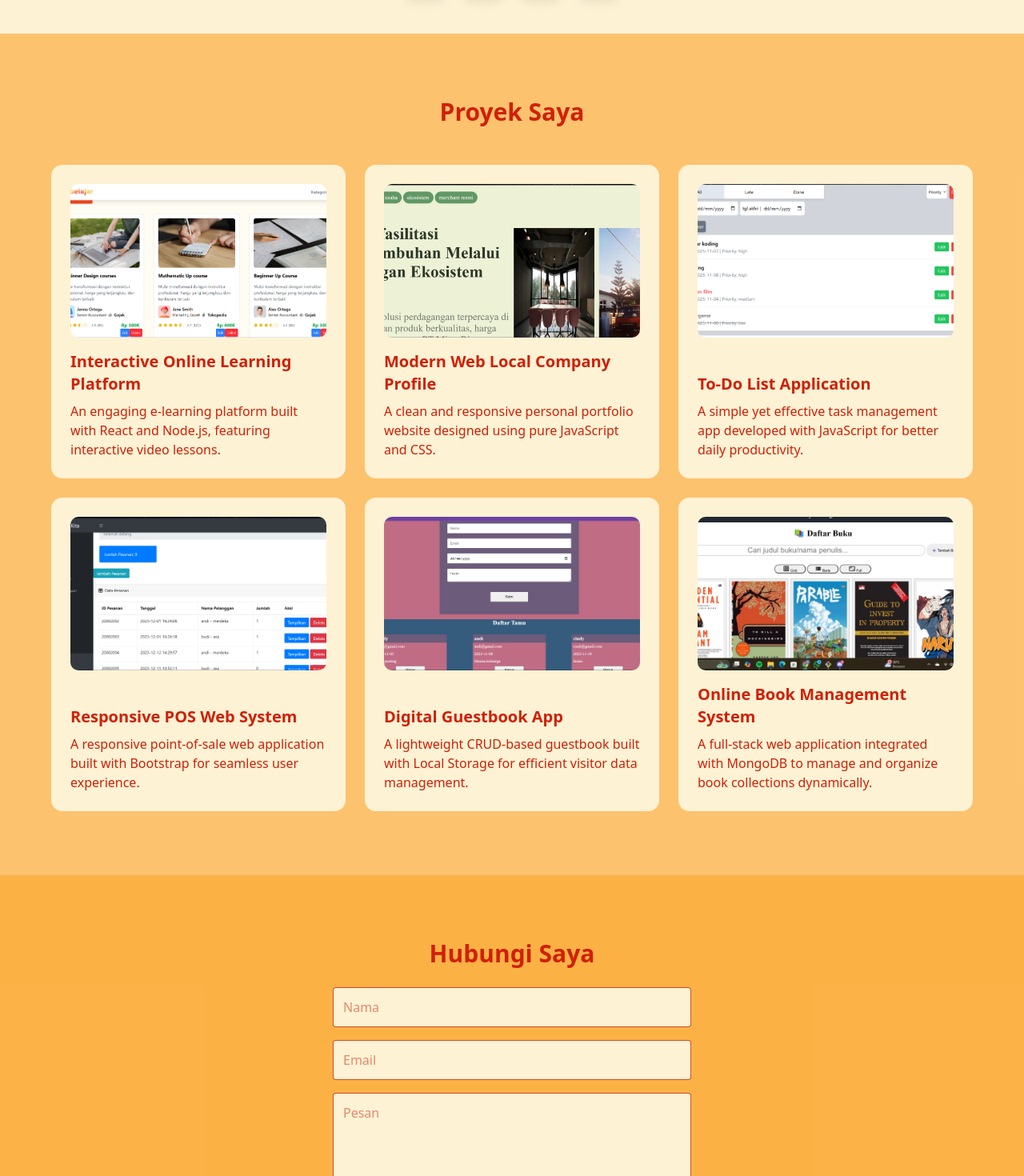
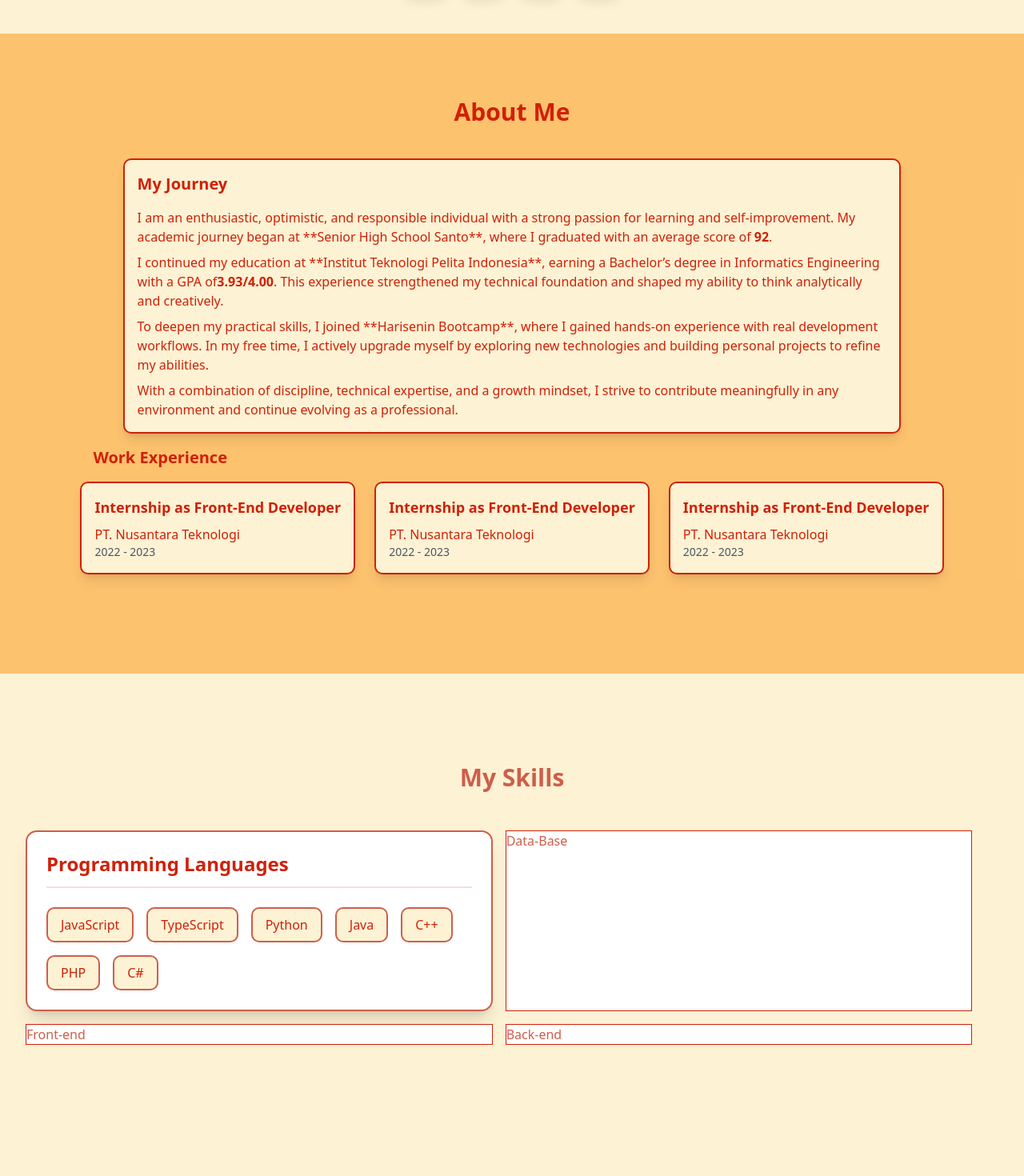
Before and after one commit to freedyest/portofolio-freedy, a Next.js app: page / in a window 1280 px wide. Shown: the part 800-2270 px from the top of the page at 80% size. Built offline with nearby package versions, Linux system fonts and the light colour scheme.

Commit message:
about and skill section init

```diff
--- a/app/page.tsx
+++ b/app/page.tsx
@@ -2,11 +2,14 @@ import Hero from "../components/Hero";
 import Project from "../components/Project";
 import Contact from "../components/Contact";
 import Footer from "../components/Footer";
-
+import About from "../components/About";
+import Skill from "../components/Skill";
 export default function Home() {
   return (
     <main>
       <Hero />
+      <About />
+      <Skill />
       <Project />
       <Contact />
       <Footer />
--- /dev/null
+++ b/components/About.jsx
@@ -0,0 +1,96 @@
+"use client";
+
+import { motion } from "framer-motion";
+
+export default function About() {
+  const workexperience = [
+    {
+      position: "Internship as Front-End Developer",
+      company: "PT. Nusantara Teknologi",
+      date: "2022 - 2023",
+    },
+    {
+      position: "Internship as Front-End Developer",
+      company: "PT. Nusantara Teknologi",
+      date: "2022 - 2023",
+    },
+    {
+      position: "Internship as Front-End Developer",
+      company: "PT. Nusantara Teknologi",
+      date: "2022 - 2023",
+    },
+  ];
+  return (
+    <section
+      id="about"
+      className="min-h-screen py-20 bg-peach/70 text-primary px-8"
+    >
+      <motion.div
+        className="flex flex-col items-center"
+        initial={{ opacity: 0 }}
+        animate={{ opacity: 1 }}
+        transition={{ duration: 1 }}
+      >
+        <h2 className="text-3xl text-primary font-bold text-center">
+          About Me
+        </h2>
+        <motion.div
+          id="intro"
+          className="mt-10 border-2 border-primary bg-warmyellow rounded-lg w-4/5 shadow-lg flex flex-col"
+          initial={{ opacity: 0, y: -20 }}
+          whileInView={{ opacity: 1, y: 0 }}
+          transition={{ duration: 0.5 }}
+        >
+          <h3 className="text-xl text-primary text-start font-bold p-4">
+            My Journey
+          </h3>
+          <p className="text-md text-primary text-start px-4 pb-2">
+            I am an enthusiastic, optimistic, and responsible individual with a
+            strong passion for learning and self-improvement. My academic
+            journey began at **Senior High School Santo**, where I graduated
+            with an average score of <span className="font-semibold">92</span>.
+          </p>
+          <p className="text-md text-primary text-start px-4 pb-2">
+            I continued my education at **Institut Teknologi Pelita Indonesia**,
+            earning a Bachelor’s degree in Informatics Engineering with a GPA of
+            <span className="font-semibold">3.93/4.00</span>. This experience
+            strengthened my technical foundation and shaped my ability to think
+            analytically and creatively.
+          </p>
+          <p className="text-md text-primary text-start px-4 pb-2">
+            To deepen my practical skills, I joined **Harisenin Bootcamp**,
+            where I gained hands-on experience with real development workflows.
+            In my free time, I actively upgrade myself by exploring new
+            technologies and building personal projects to refine my abilities.
+          </p>
+          <p className="text-md text-primary text-start px-4 pb-4">
+            With a combination of discipline, technical expertise, and a growth
+            mindset, I strive to contribute meaningfully in any environment and
+            continue evolving as a professional.
+          </p>
+        </motion.div>
+
+        <div id="workexperience">
+          <h3 className="text-xl text-primary text-start font-bold p-4">
+            Work Experience
+          </h3>
+          <div className="grid md:grid-cols-2 lg:grid-cols-3 gap-6 max-w-6xl mx-auto">
+            {workexperience.map((work, index) => (
+              <motion.div
+                key={index}
+                className="bg-warmyellow flex flex-col border-2 border-primary rounded-lg shadow-lg p-4"
+                initial={{ opacity: 0, x: -20 }}
+                whileInView={{ opacity: 1, x: 0 }}
+                transition={{ delay: index * 0.2 }}
+              >
+                <h4 className="text-lg font-semibold mb-2">{work.position}</h4>
+                <p className="text-md">{work.company}</p>
+                <p className="text-sm text-gray-600">{work.date}</p>
+              </motion.div>
+            ))}
+          </div>
+        </div>
+      </motion.div>
+    </section>
+  );
+}
--- a/components/Contact.tsx
+++ b/components/Contact.tsx
@@ -50,7 +50,7 @@ export default function Contact() {
   return (
     <section
       id="contact"
-      className="relative py-20 bg-peach/90 text-primary text-center px-8"
+      className="min-h-screen relative py-20 bg-peach/90 text-primary text-center px-8"
     >
       <h2 className="text-3xl text-primary font-bold mb-6">Hubungi Saya</h2>
 
--- a/components/Header.tsx
+++ b/components/Header.tsx
@@ -17,7 +17,7 @@ export default function Header() {
 
         {/* Navigationr */}
         <nav className="hidden md:flex absolute left-1/2 -translate-x-1/2 items-center justify-between gap-2">
-          {["Home", "Project", "Contact"].map((item) => (
+          {["Home", "About", "Skill", "Project", "Contact"].map((item) => (
             <motion.a
               key={item}
               href={`#${item.toLowerCase()}`}
--- a/components/Navbar.tsx
+++ /dev/null
@@ -1,31 +0,0 @@
-"use client";
-import Link from "next/link";
-import { usePathname } from "next/navigation";
-import { clsx } from "clsx";
-
-export default function Navbar() {
-  const pathname = usePathname();
-
-  const navItems = [
-    { name: "Home", path: "/" },
-    { name: "Projects", path: "#projects" },
-    { name: "Contact", path: "#contact" },
-  ];
-
-  return (
-    <nav className="flex justify-center gap-8 py-4 bg-gray-900 text-white fixed top-0 left-0 w-full z-50 backdrop-blur-md">
-      {navItems.map((item) => (
-        <Link
-          key={item.path}
-          href={item.path}
-          className={clsx(
-            "hover:text-blue-400 transition",
-            pathname === item.path && "text-blue-400 font-semibold"
-          )}
-        >
-          {item.name}
-        </Link>
-      ))}
-    </nav>
-  );
-}
--- a/components/Project.tsx
+++ b/components/Project.tsx
@@ -37,7 +37,10 @@ export default function Project() {
   ];
 
   return (
-    <section id="project" className="py-20 bg-peach/70 text-primary px-8">
+    <section
+      id="project"
+      className="min-h-screen py-20 bg-peach/70 text-primary px-8"
+    >
       <h2 className="text-3xl font-bold text-center mb-12">Proyek Saya</h2>
       <div className="grid md:grid-cols-2 lg:grid-cols-3 gap-6 max-w-6xl mx-auto">
         {project.map((p, i) => (
--- /dev/null
+++ b/components/Skill.jsx
@@ -0,0 +1,129 @@
+"use client";
+import { motion } from "framer-motion";
+export default function Skill() {
+  const programmingLanguages = [
+    {
+      language: "JavaScript",
+      link: "https://developer.mozilla.org/en-US/docs/Web/JavaScript",
+    },
+    { language: "TypeScript", link: "https://www.typescriptlang.org/docs/" },
+    { language: "Python", link: "https://docs.python.org/3/" },
+    { language: "Java", link: "https://docs.oracle.com/javase/8/docs/" },
+    { language: "C++", link: "https://cplusplus.com/doc/tutorial/" },
+    { language: "PHP", link: "https://www.php.net/docs.php" },
+    {
+      language: "C#",
+      link: "https://learn.microsoft.com/en-us/dotnet/csharp/",
+    },
+  ];
+
+  const databases = [
+    { language: "MySQL", link: "https://dev.mysql.com/doc/" },
+    { language: "MongoDB", link: "https://www.mongodb.com/docs/" },
+    { language: "PostgreSQL", link: "https://www.postgresql.org/docs/" },
+    { language: "MariaDB", link: "https://mariadb.org/documentation/" },
+    {
+      language: "Oracle Database",
+      link: "https://docs.oracle.com/en/database/",
+    },
+    {
+      language: "Firebase Firestore",
+      link: "https://firebase.google.com/docs/firestore",
+    },
+  ];
+  const frontEnd = [
+    { language: "React", link: "https://react.dev/" },
+    { language: "Next.js", link: "https://nextjs.org/docs" },
+    { language: "Bootstrap", link: "https://getbootstrap.com/docs/" },
+    { language: "Tailwind CSS", link: "https://tailwindcss.com/docs" },
+    { language: "Framer Motion", link: "https://www.framer.com/motion/" },
+    { language: "Figma", link: "https://www.figma.com/developers" },
+  ];
+
+  const backEnd = [
+    { language: "Node.js", link: "https://nodejs.org/en/docs" },
+    {
+      language: "Express.js",
+      link: "https://expressjs.com/en/guide/routing.html",
+    },
+    { language: "Laravel", link: "https://laravel.com/docs" },
+    { language: "NestJS", link: "https://docs.nestjs.com/" },
+    { language: "Firebase", link: "https://firebase.google.com/docs" },
+  ];
+  const tools = [
+    { language: "Git", link: "https://git-scm.com/doc" },
+    { language: "GitHub", link: "https://docs.github.com/" },
+    { language: "Vercel", link: "https://vercel.com/docs" },
+    { language: "Netlify", link: "https://docs.netlify.com/" },
+    { language: "Docker", link: "https://docs.docker.com/" },
+    {
+      language: "Google Cloud Platform",
+      link: "https://cloud.google.com/docs",
+    },
+    { language: "npm", link: "https://docs.npmjs.com/" },
+    { language: "yarn", link: "https://classic.yarnpkg.com/en/docs/" },
+    { language: "Vite", link: "https://vitejs.dev/guide/" },
+    { language: "ESLint", link: "https://eslint.org/docs/latest/" },
+    { language: "Prettier", link: "https://prettier.io/docs/en/" },
+    { language: "Postman", link: "https://learning.postman.com/docs/" },
+    { language: "Jupyter", link: "https://docs.jupyter.org/" },
+    { language: "Apache", link: "https://httpd.apache.org/docs/" },
+  ];
+
+  return (
+    <section
+      id="skill"
+      className="min-h-screen py-20 bg-warmyellow text-secondary px-8"
+    >
+      <motion.div
+        className="flex flex-col items-center pt-8 gap-8"
+        initial={{ opacity: 0, x: -20 }}
+        whileInView={{ opacity: 1, x: 0 }}
+        transition={{ duration: 1 }}
+      >
+        <h2 className="text-secondary font-bold text-center text-3xl pb-4">
+          My Skills
+        </h2>
+        <div className="flex flex-wrap gap-4 w-full">
+          <div
+            id="programmingLanguages"
+            className="border-2 border-secondary rounded-xl shadow-xl p-6 bg-white w-[48%] hover:shadow-2xl transition-shadow duration-300"
+          >
+            <h2 className="text-2xl font-bold text-primary mb-6 border-b-2 border-secondary/20 pb-3">
+              Programming Languages
+            </h2>
+            <div className="flex gap-4 flex-wrap">
+              {programmingLanguages.map((lang, index) => (
+                <motion.a
+                  key={index}
+                  href={lang.link}
+                  target="_blank"
+                  rel="noopener noreferrer"
+                  className="text-primary font-medium px-4 py-2 border-2 border-secondary rounded-lg bg-warmyellow hover:shadow-md transition-shadow"
+                  whileHover={{
+                    scale: 1.08,
+                    backgroundColor: "#FFD580",
+                    borderColor: "#FF8C42",
+                  }}
+                  whileTap={{ scale: 0.95 }}
+                  transition={{ type: "spring", stiffness: 400, damping: 15 }}
+                >
+                  {lang.language}
+                </motion.a>
+              ))}
+            </div>
+          </div>
+          <div className="border-primary border-1 bg-white w-[48%] ">
+            <h2>Data-Base</h2>
+          </div>
+          <div className="border-primary border-1 bg-white w-[48%] ">
+            <h2>Front-end</h2>
+          </div>
+          <div className="border-primary border-1 bg-white w-[48%] ">
+            <h2>Back-end</h2>
+          </div>
+        </div>
+      </motion.div>
+    </section>
+  );
+}
```
